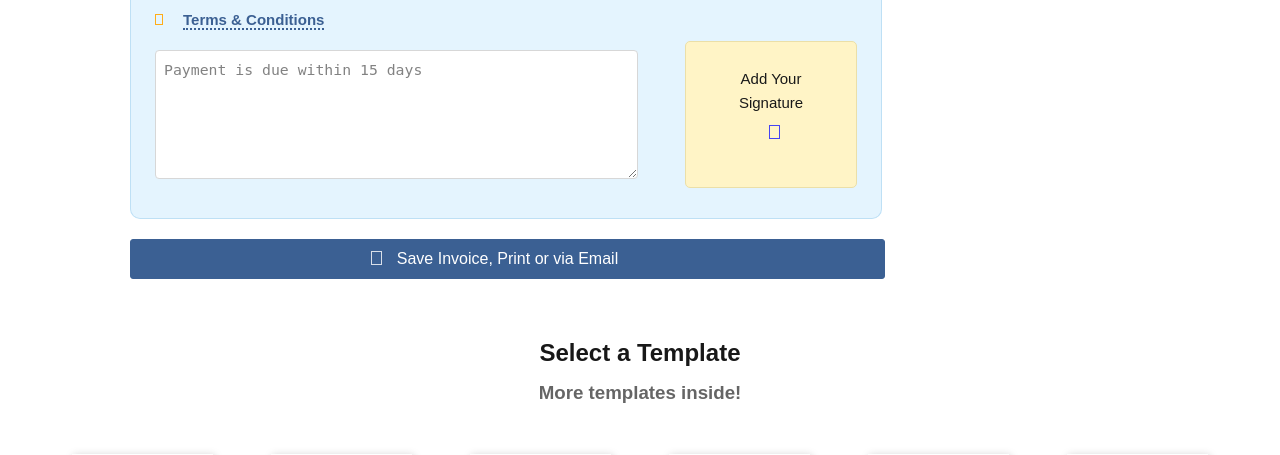
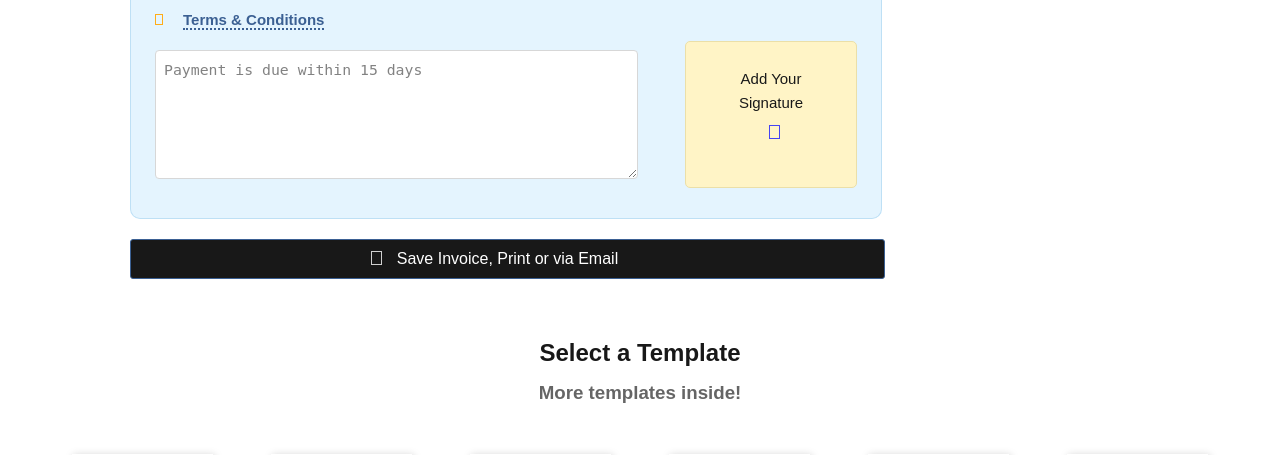
Before and after one commit to Iampraiseottia/invoice, a PHP site: page /invoice.html in a window 1280 px wide. Shown: the part 975-1430 px from the top of the page. Run offline with PHP 8.4, Linux system fonts and the light colour scheme.

Commit message:
change the save & send button backgroung color from blue to black

```diff
--- a/invoice.css
+++ b/invoice.css
@@ -465,7 +465,7 @@ h6{
     width: 755px;
     margin-bottom: 20px;
     font-size: 16px;
-    background-color: rgb(38, 79, 136);
+    background-color: black;
     border: 1px solid rgb(38, 79, 136);
     color: white;
     border-radius: 3px;
```
